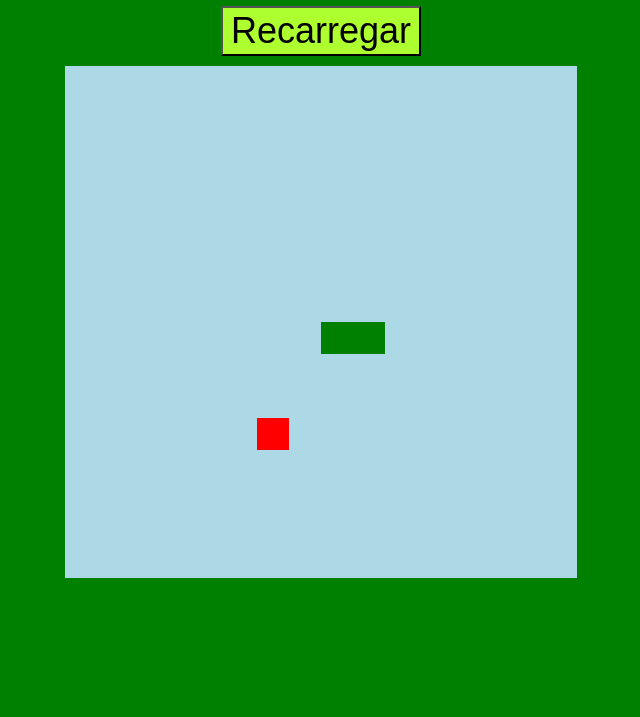
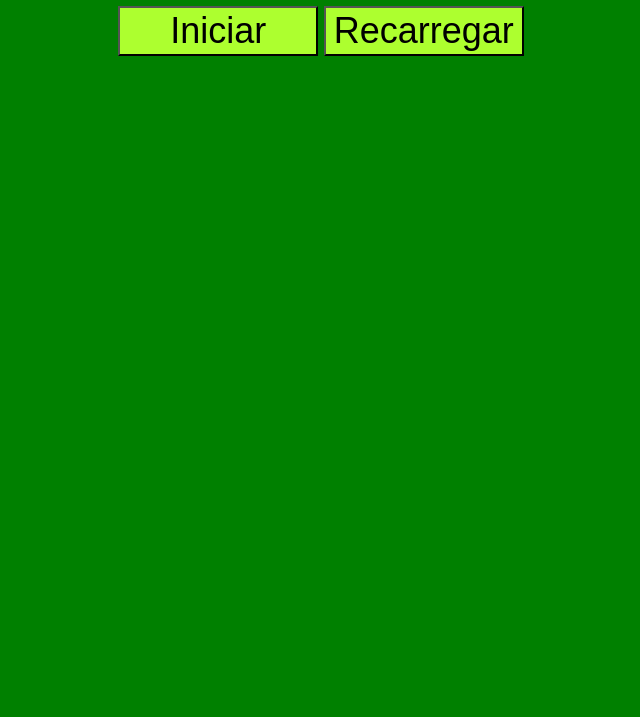
Before and after one commit to mhenrique94/snakejs, a plain HTML site: page index.html in a window 1280 px wide. Shown: the part 83-800 px from the top of the page, without its empty margins (319-959 px from the left). Drawn offline with Linux system fonts and the light colour scheme.

Commit message:
Adicionado botão iniciar com glow

```diff
--- a/index.html
+++ b/index.html
@@ -10,11 +10,21 @@
     <title>JOGO DA COBRINHA</title>
 </head>
 <body>
-    <h1>JOGO DA COBRINHA</h1>
-    <div class="botoes">
-        <!-- <input type="button" id="iniciar" value="Iniciar" onclick="iniciarJogo()"></div> -->
-        <input type="button" id="recarregar" value="Recarregar" onclick="reloadPage()"></input>
+    <div class="corpo">
+        <h1>JOGO DA COBRINHA</h1>
+
+        <div class="message">
+
+            <div class="botoes">
+                <input type="button" class="iniciar" value="Iniciar" onclick="chamarJogo()">
+                <input type="button" id="recarregar" value="Recarregar" onclick="reloadPage()"></input>
+            </div>
+        </div>
+        <canvas id="snake" width="512" height="512"></canvas>
     </div>
-    <canvas id="snake" width="512" height="512"></canvas>
+
+
 </body>
+
+
 </html>
--- a/script.js
+++ b/script.js
@@ -85,7 +85,7 @@ function iniciarJogo(){
     }
 }
 
-let jogo = setInterval(iniciarJogo, 100);
+// let jogo = setInterval(iniciarJogo, 100);
 
 function reloadPage(){
     location.reload();
@@ -93,6 +93,8 @@ function reloadPage(){
 }
 
 //tentar adicionar botão para iniciar jogo
-document.getElementById("iniciar").onclick ;
+function chamarJogo(){
+    let jogo = setInterval(iniciarJogo, 100);
+}
 
 document.getElementById("recarreagar").onclick = reloadPage;
--- a/style.css
+++ b/style.css
@@ -1,14 +1,20 @@
 body{
+    background-color: green;
+    font-style: normal;
+    font-family: 'Lucida Sans Unicode';
+    font-weight: bolder;
+
+
+}
+
+.corpo{
     /* height: 95vh;
     width: 95vh; */
     display: flex;
     justify-content: center;
     align-items: center;
     flex-direction: column;
-    background-color: green;
-    font-style: normal;
-    font-family: 'Lucida Sans Unicode';
-    font-weight: bolder;
+
 
 }
 
@@ -23,3 +29,56 @@ input{
 h1{
     color: honeydew;
 }
+
+.iniciar{
+    /* Obrigado/thanks CodingNepal!
+    https://www.codingnepalweb.com/cool-glowing-effect-on-buttons-html-css/ */
+
+    position: relative;
+    height: 50px;
+    width: 200px;
+    background: greenyellow;
+    font-size: 36px;
+    cursor: pointer;
+    transition: background 0.5s;
+    margin-bottom: 10px;
+  }
+  .iniciar:first-child:hover{
+    background: linear-gradient(90deg, #03a9f4, #f441a5, #ffeb3b, #03a9f4);
+    background-size: 400%;
+  }
+  .iniciar:last-child:hover{
+    background: linear-gradient(90deg, #fa7199, #f5ce62, #e43603, #fa7199);
+    background-size: 400%;
+  }
+  .iniciar:first-child:before,
+  .iniciar:last-child:before{
+    content: '';
+    position: absolute;
+    background: inherit;
+    top: -5px;
+    right: -5px;
+    bottom: -5px;
+    left: -5px;
+    border-radius: 50px;
+    filter: blur(20px);
+    opacity: 0;
+    transition: opacity 0.5s;
+  }
+  .iniciar:first-child:hover:before,
+  .iniciar:last-child:hover:before{
+    opacity: 1;
+    z-index: -1;
+  }
+  .iniciar:hover{
+    z-index: 1;
+    animation: glow 8s linear infinite;
+  }
+  @keyframes glow {
+    0%{
+      background-position: 0%;
+    }
+    100%{
+      background-position: 400%;
+    }
+  }
```
Also changed, not shown: img/exp.png (added).
